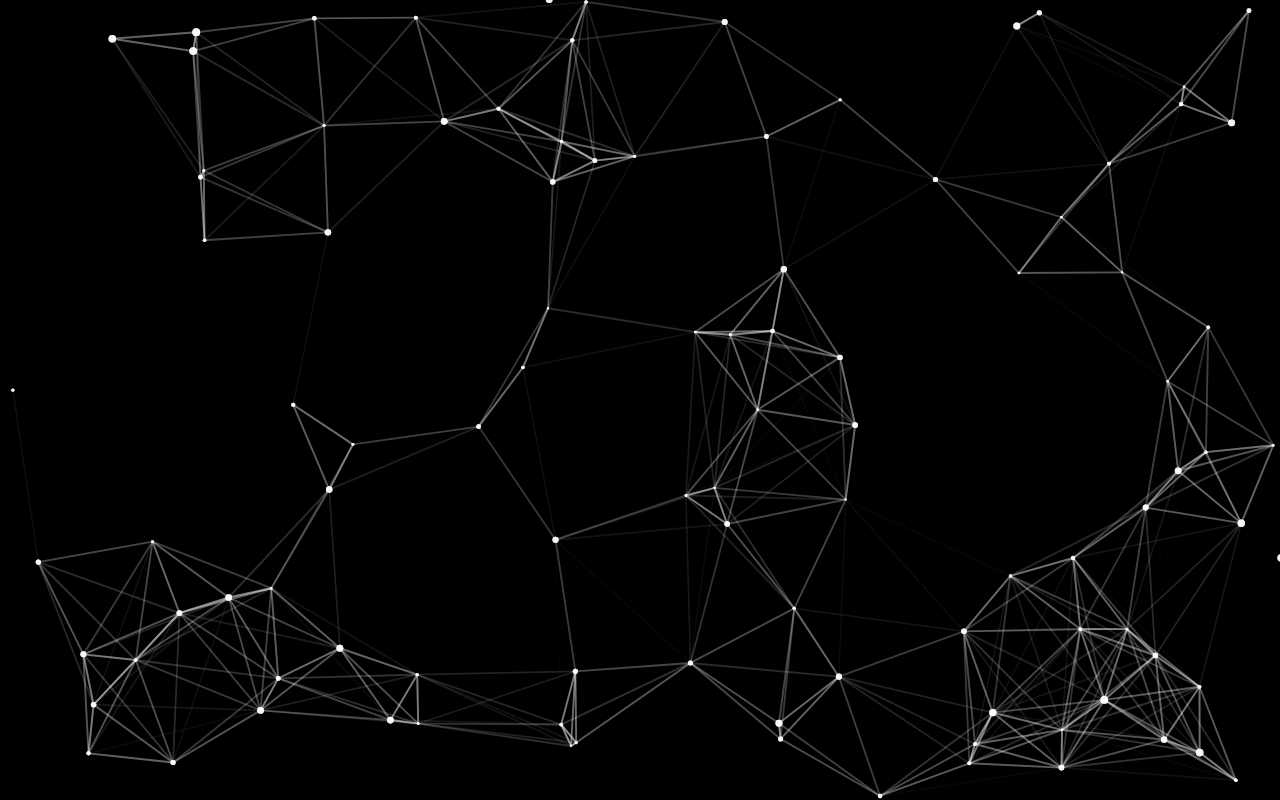
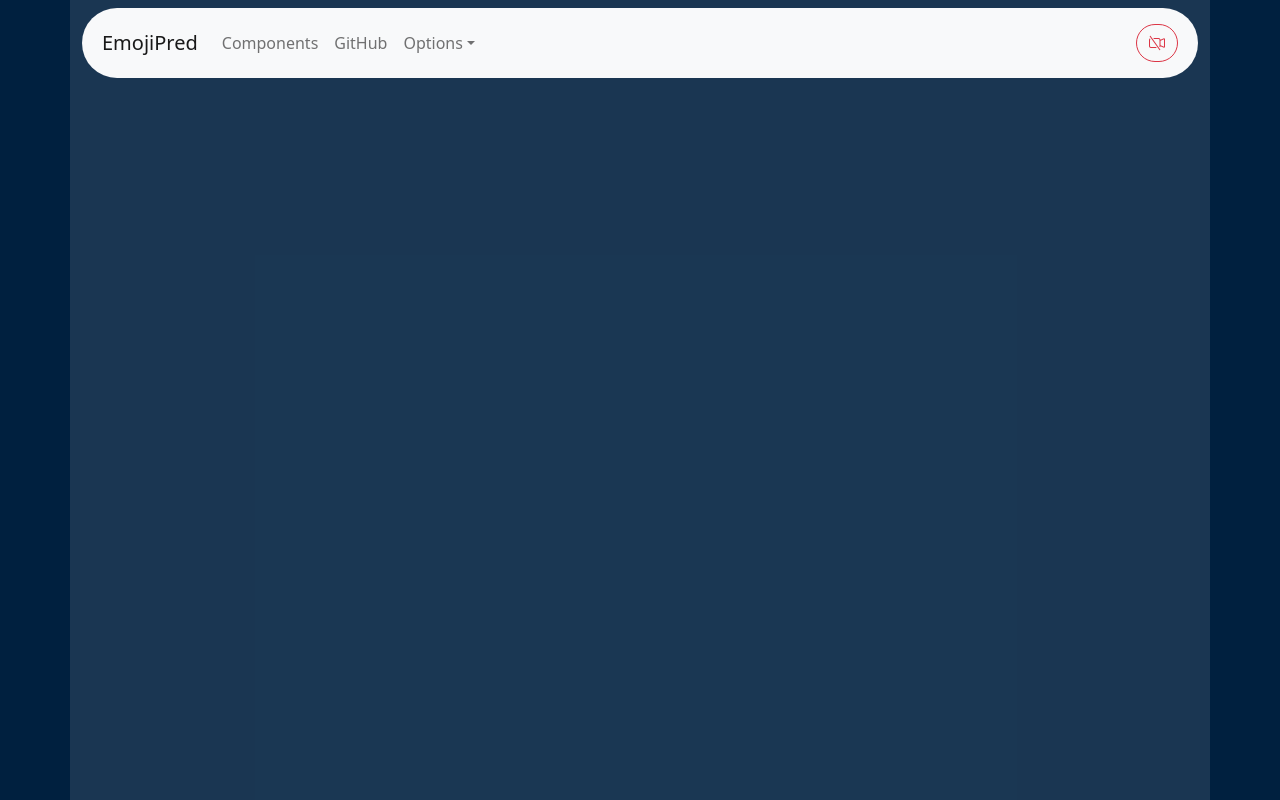
Before and after one commit to hadron43/emoji-pred-website, a React (Create React App) app in the folder client/: page / in a window 1280 px wide. Built offline with nearby package versions, Linux system fonts and the light colour scheme.

Commit message:
client: navbar intialized

```diff
--- a/client/package.json
+++ b/client/package.json
@@ -16,7 +16,7 @@
     "web-vitals": "^1.0.1"
   },
   "scripts": {
-    "start": "react-scripts start",
+    "start": "FAST_REFRESH=false react-scripts start",
     "build": "react-scripts build",
     "test": "react-scripts test",
     "eject": "react-scripts eject"
--- a/client/src/App.css
+++ b/client/src/App.css
@@ -1,38 +1,14 @@
-.App {
-  text-align: center;
+@import url("https://cdn.jsdelivr.net/npm/bootstrap-icons@1.7.1/font/bootstrap-icons.css");
+
+.bg-blue-dark {
+  background: #00203f;
 }
 
-.App-logo {
-  height: 40vmin;
-  pointer-events: none;
+.particles-background {
+  position: fixed;
+  top: 0;
+  left: 0;
+  width: 100vw;
+  height: 100vh;
+  z-index: -1;
 }
-
-@media (prefers-reduced-motion: no-preference) {
-  .App-logo {
-    animation: App-logo-spin infinite 20s linear;
-  }
-}
-
-.App-header {
-  background-color: #282c34;
-  min-height: 100vh;
-  display: flex;
-  flex-direction: column;
-  align-items: center;
-  justify-content: center;
-  font-size: calc(10px + 2vmin);
-  color: white;
-}
-
-.App-link {
-  color: #61dafb;
-}
-
-@keyframes App-logo-spin {
-  from {
-    transform: rotate(0deg);
-  }
-  to {
-    transform: rotate(360deg);
-  }
-}
--- a/client/src/App.js
+++ b/client/src/App.js
@@ -1,16 +1,26 @@
+import React, {useState} from 'react';
 import './App.css';
 import Particles from 'react-tsparticles';
 import {} from 'reactstrap';
 import 'bootstrap/dist/css/bootstrap.min.css';
 
+import Navigation from './components/Navigation';
+
 const config = require('./particles-config.json');
 
 function App() {
+  const [animation, setAnimation] = useState(false);
+
   return (
-    <div className="App vh-100 bg-black" >
-      <Particles
-        params={config} />
-    </div>
+    <>
+      <div className='particles-background bg-blue-dark' >
+        <Particles className={`${animation ? 'visible' : 'invisible'}`}
+          params={config} />
+      </div>
+      <div className="container py-2 text-light min-vh-100 bg-white bg-opacity-10">
+        <Navigation animation={animation} setAnimation={setAnimation} />
+      </div>
+    </>
   );
 }
 
--- /dev/null
+++ b/client/src/components/Navigation.jsx
@@ -0,0 +1,79 @@
+import React, { useState } from 'react';
+import {Navbar, NavLink, NavbarBrand, NavbarText, NavbarToggler, Collapse, Button,
+Nav, NavItem, UncontrolledDropdown, DropdownToggle, DropdownMenu, DropdownItem} from 'reactstrap';
+
+function Navigation({animation, setAnimation}) {
+    const [collapsed, setCollapsed] = useState(true);
+
+    const radios = [
+        { name: 'Off', value: '1' },
+        { name: 'On', value: '2' },
+    ];
+
+    return(
+        <div>
+            <Navbar
+                color="light"
+                expand="md"
+                full
+                light
+                className={`rounded px-2 ${collapsed ? 'rounded-pill' : 'rounded-3'}`}
+            >
+                <NavbarBrand href="/">
+                EmojiPred
+                </NavbarBrand>
+                <NavbarToggler onClick={() => setCollapsed(!collapsed)} />
+                <Collapse isOpen={!collapsed} navbar>
+                <Nav
+                    className="me-auto"
+                    navbar
+                >
+                    <NavItem>
+                    <NavLink href="/components/">
+                        Components
+                    </NavLink>
+                    </NavItem>
+                    <NavItem>
+                    <NavLink href="">
+                        GitHub
+                    </NavLink>
+                    </NavItem>
+                    <UncontrolledDropdown
+                    inNavbar
+                    nav
+                    >
+                    <DropdownToggle
+                        caret
+                        nav
+                    >
+                        Options
+                    </DropdownToggle>
+                    <DropdownMenu right>
+                        <DropdownItem>
+                        Option 1
+                        </DropdownItem>
+                        <DropdownItem>
+                        Option 2
+                        </DropdownItem>
+                        <DropdownItem divider />
+                        <DropdownItem>
+                        Reset
+                        </DropdownItem>
+                    </DropdownMenu>
+                    </UncontrolledDropdown>
+                </Nav>
+                <NavbarText>
+                    <Button className="rounded-pill"
+                        outline={!animation}
+                        onClick={() => setAnimation(!animation)}
+                        color={`${!animation ? 'danger' : 'success'}`}>
+                        <i class={`bi bi-camera-video${animation ? '' : '-off'}`}></i>
+                    </Button>
+                </NavbarText>
+                </Collapse>
+            </Navbar>
+        </div>
+    )
+}
+
+export default Navigation;
--- a/client/src/particles-config.json
+++ b/client/src/particles-config.json
@@ -68,7 +68,7 @@
     }
   },
   "interactivity": {
-    "detect_on": "canvas",
+    "detect_on": "window",
     "events": {
       "onhover": {
         "enable": true,
```
Also changed, not shown: package.json (added, +9 -0 lines).
